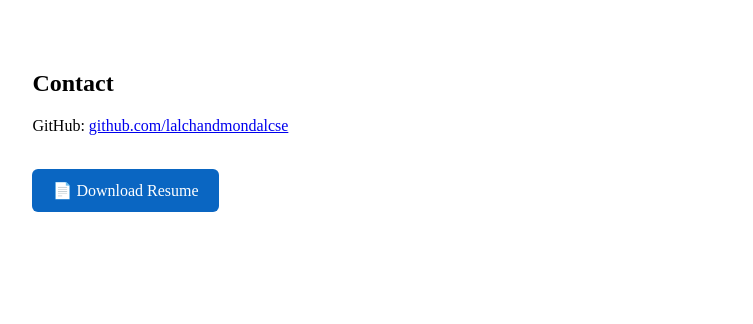
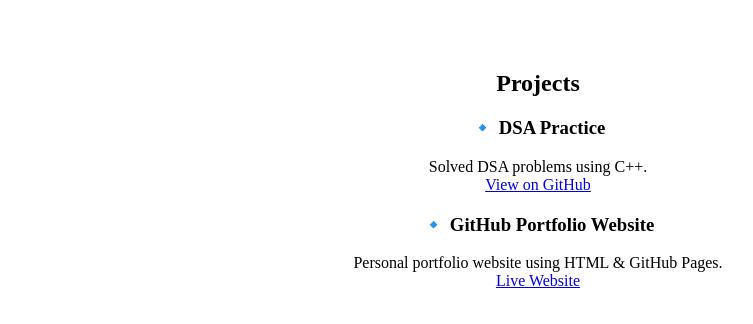
Before and after one commit to lalchandmondalcse/lalchandmondalcse.github.io, a plain HTML site: page index.html in a window 1280 px wide. Shown: the whole page, without its empty margins (102-855 px from the left). Drawn offline with Linux system fonts and the light colour scheme.

Commit message:
Update index.html

```diff
--- a/index.html
+++ b/index.html
@@ -1,18 +1,26 @@
-<div style="margin:30px auto; width:80%; background:white; padding:20px;">
-  <h2>Contact</h2>
-  <p>
-    GitHub:
-    <a href="https://github.com/lalchandmondalcse" target="_blank">
-      github.com/lalchandmondalcse
-    </a>
-  </p>
+<div style="margin:30px auto; width:80%; background:white; padding:20px; text-align:center;">
+  <h2>Projects</h2>
 
-  <br>
+  <div style="margin-top:20px;">
+    <h3>🔹 DSA Practice</h3>
+    <p>
+      Solved DSA problems using C++.
+      <br>
+      <a href="https://github.com/lalchandmondalcse" target="_blank">
+        View on GitHub
+      </a>
+    </p>
+  </div>
 
-  <a href="resume.pdf" download
-     style="display:inline-block; padding:12px 20px;
-            background:#0a66c2; color:white;
-            text-decoration:none; border-radius:6px;">
-    📄 Download Resume
-  </a>
+  <div style="margin-top:20px;">
+    <h3>🔹 GitHub Portfolio Website</h3>
+    <p>
+      Personal portfolio website using HTML & GitHub Pages.
+      <br>
+      <a href="https://lalchandmondalcse.github.io/" target="_blank">
+        Live Website
+      </a>
+    </p>
+  </div>
+
 </div>
```
